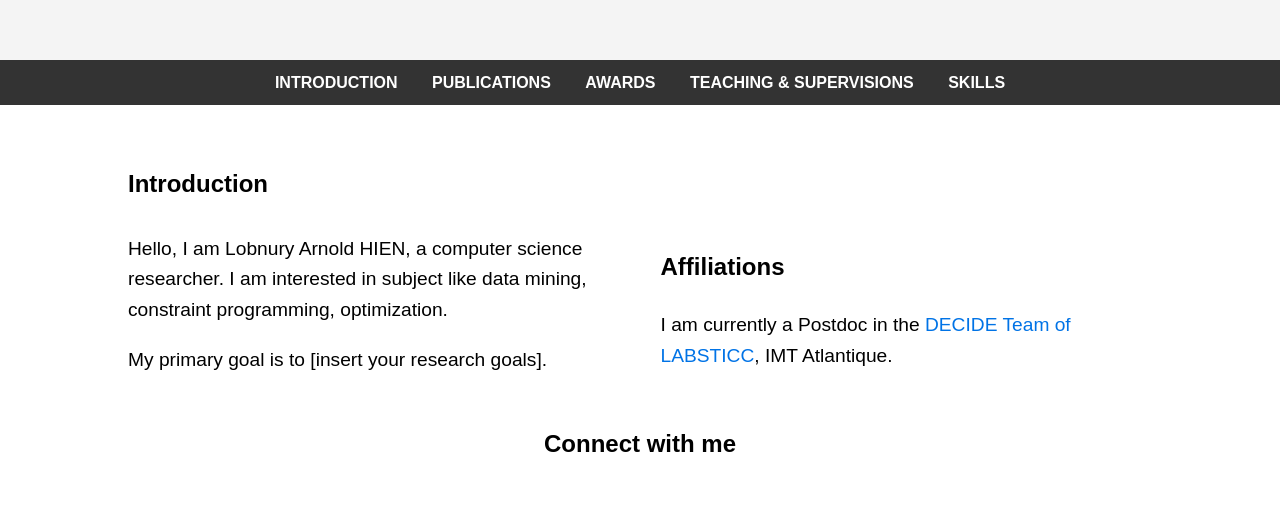
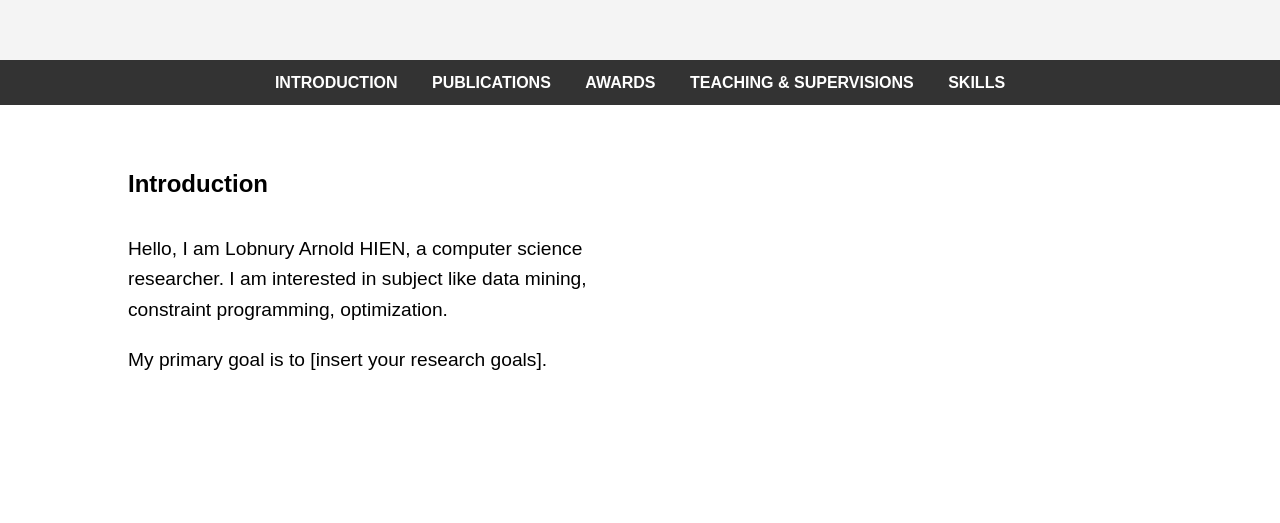
Before and after one commit to lobnury/lobnury.github.io, a plain HTML site: page index.html in a window 1280 px wide. Shown: the part 277-800 px from the top of the page. Drawn offline with Linux system fonts and the light colour scheme; no server answers.

Commit message:
update-24/12/2024-19:22

```diff
--- a/index.html
+++ b/index.html
@@ -36,14 +36,14 @@
                 <p>Hello, I am Lobnury Arnold  HIEN, a computer science researcher. I am interested in subject like data mining, constraint programming, optimization.</p>
                 <p>My primary goal is to [insert your research goals].</p>
             </div>
-            <div class="affiliations">
+            <!-- <div class="affiliations">
                 <h3>Affiliations</h3>
                 <p>I am currently a Postdoc in the <a href="https://labsticc.fr/en/teams/decide" target="_blank">DECIDE Team of LABSTICC</a>, IMT Atlantique.</p>
-            </div>
+            </div> -->
         </div>
 
         <div class="social-links">
-            <h3>Connect with me</h3>
+            <!-- <h3>Connect with me</h3> -->
             <ul>
                 <li><a href="https://www.linkedin.com/in/arnold-hien" target="_blank"><img src="assets/icons/linkedin-1.png" alt="LinkedIn"></a></li>
                 <li><a href="https://github.com/lobnury" target="_blank"><img src="assets/icons/github.svg" alt="GitHub"></a></li>
```
